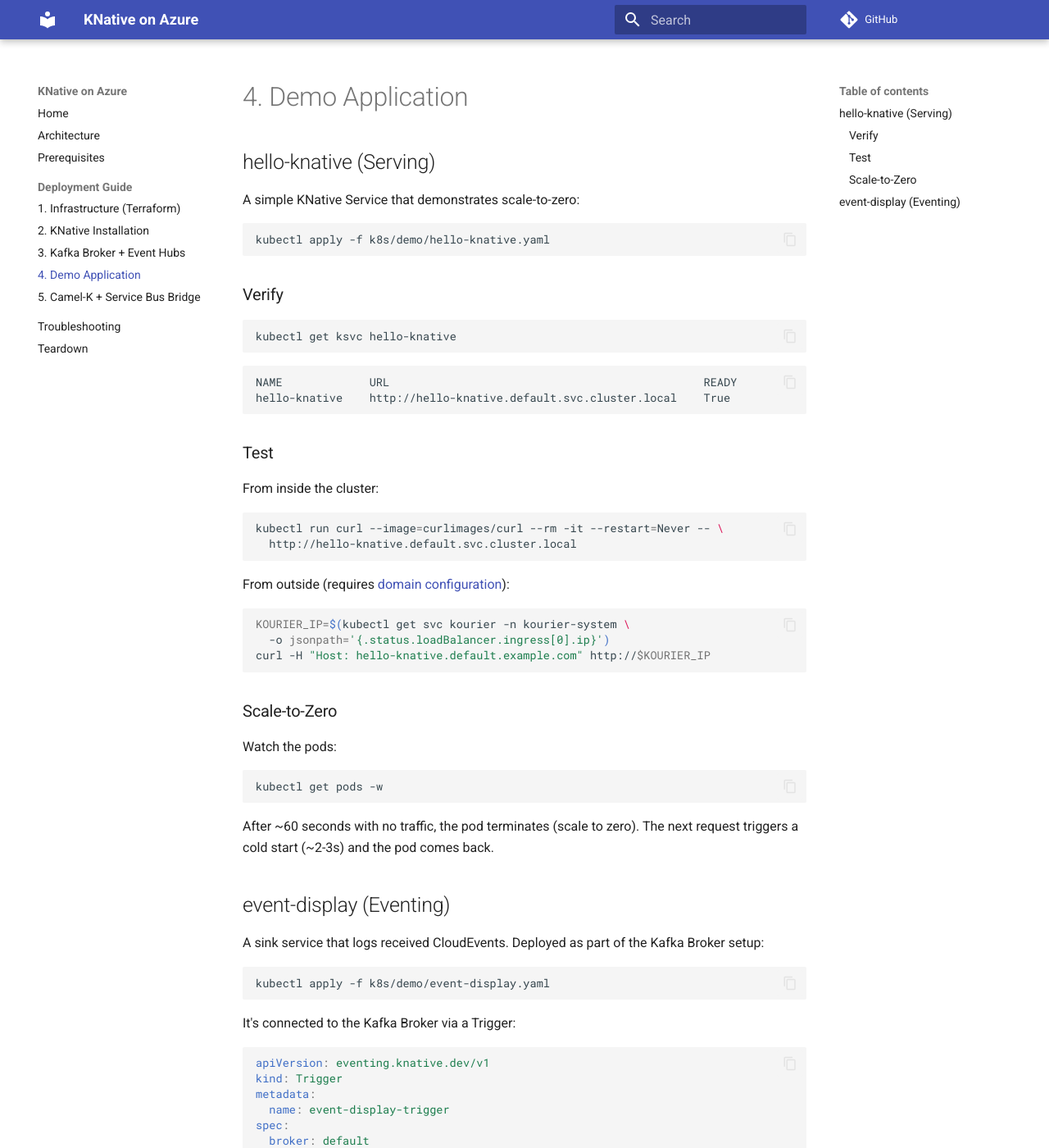
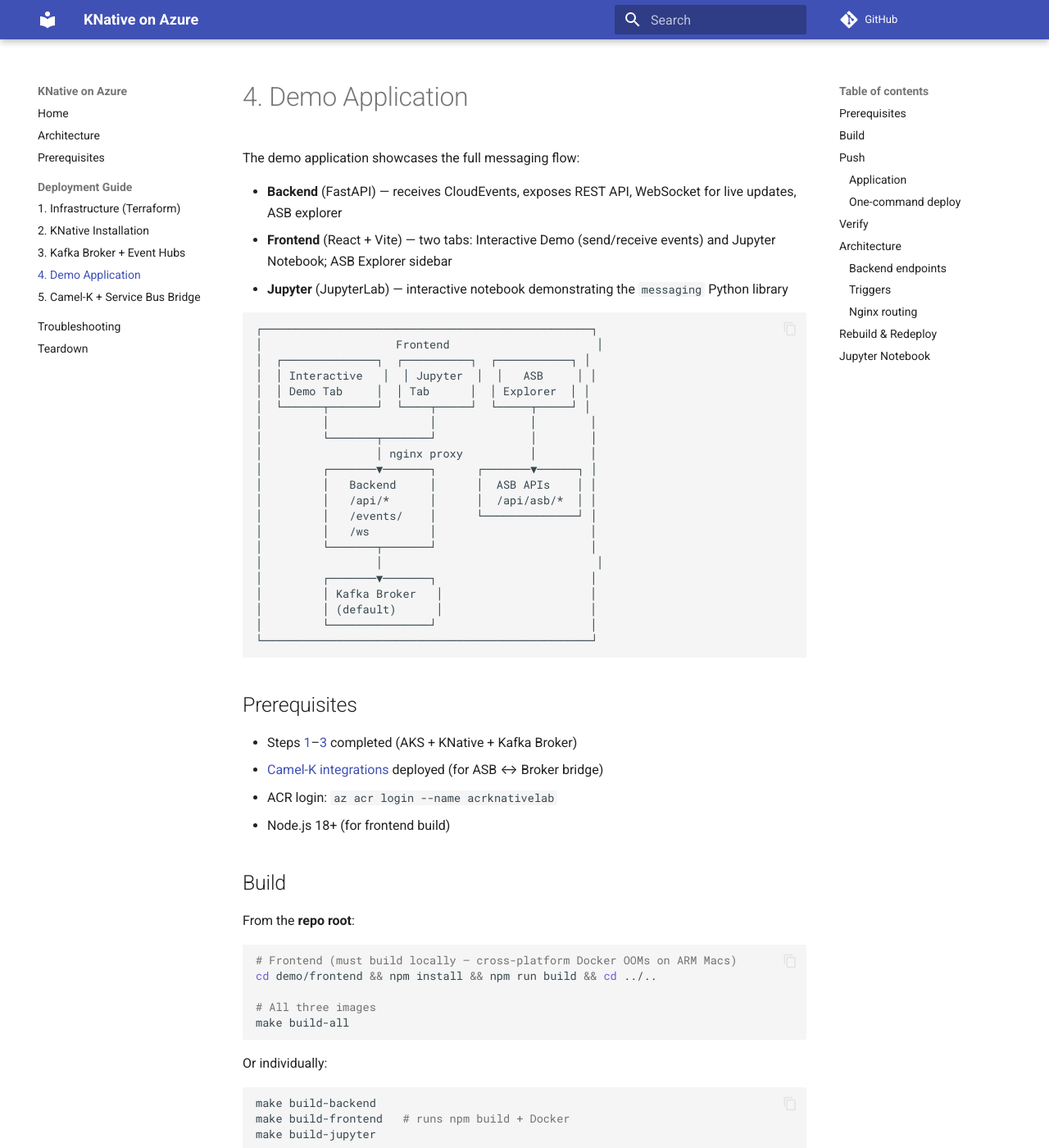
Before and after one commit to dmetzler/knative-on-azure, an MkDocs documentation site: the page built from docs/deploy/04-demo-app.md, in a window 1280 px wide and 1400 px high. Shown: the whole window at 82% size. Built offline with MkDocs 1.6.1 and Material for MkDocs 9.7.7, drawn with Linux system fonts in a browser that asks for light colours; comment, search, counter and statistics services are not loaded; some of the changed text lies outside the part shown.

````diff
--- a/docs/deploy/04-demo-app.md
+++ b/docs/deploy/04-demo-app.md
@@ -1,86 +1,168 @@
 # 4. Demo Application
 
-## hello-knative (Serving)
+The demo application showcases the full messaging flow:
 
-A simple KNative Service that demonstrates scale-to-zero:
+- **Backend** (FastAPI) — receives CloudEvents, exposes REST API, WebSocket for live updates, ASB explorer
+- **Frontend** (React + Vite) — two tabs: Interactive Demo (send/receive events) and Jupyter Notebook; ASB Explorer sidebar
+- **Jupyter** (JupyterLab) — interactive notebook demonstrating the `messaging` Python library
+
+```
+┌─────────────────────────────────────────────────┐
+│                    Frontend                      │
+│  ┌──────────────┐  ┌──────────┐  ┌───────────┐ │
+│  │ Interactive   │  │ Jupyter  │  │   ASB     │ │
+│  │ Demo Tab     │  │ Tab      │  │ Explorer  │ │
+│  └──────┬───────┘  └────┬─────┘  └─────┬─────┘ │
+│         │               │              │        │
+│         └───────┬───────┘              │        │
+│                 │ nginx proxy          │        │
+│         ┌───────▼───────┐      ┌───────▼──────┐ │
+│         │   Backend     │      │  ASB APIs    │ │
+│         │   /api/*      │      │  /api/asb/*  │ │
+│         │   /events/    │      └──────────────┘ │
+│         │   /ws         │                       │
+│         └───────┬───────┘                       │
+│                 │                                │
+│         ┌───────▼───────┐                       │
+│         │ Kafka Broker   │                      │
+│         │ (default)      │                      │
+│         └───────────────┘                       │
+└─────────────────────────────────────────────────┘
+```
+
+## Prerequisites
+
+- Steps [1](01-infrastructure.md)–[3](03-kafka-broker.md) completed (AKS + KNative + Kafka Broker)
+- [Camel-K integrations](06-camel-k-asb.md) deployed (for ASB ↔ Broker bridge)
+- ACR login: `az acr login --name acrknativelab`
+- Node.js 18+ (for frontend build)
+
+## Build
+
+From the **repo root**:
 
 ```bash
-kubectl apply -f k8s/demo/hello-knative.yaml
+# Frontend (must build locally — cross-platform Docker OOMs on ARM Macs)
+cd demo/frontend && npm install && npm run build && cd ../..
+
+# All three images
+make build-all
 ```
 
-### Verify
+Or individually:
 
 ```bash
-kubectl get ksvc hello-knative
+make build-backend
+make build-frontend   # runs npm build + Docker
+make build-jupyter
 ```
 
-```
-NAME             URL                                               READY
-hello-knative    http://hello-knative.default.svc.cluster.local    True
+## Push
+
+```bash
+make acr-login
+make push-all\n```
+
+## Deploy
+
+### Secret
+
+Create the ASB connection string secret (if not already done via Terraform):
+
+```bash
+kubectl apply -f demo/k8s/asb-secret.yaml
 ```
 
-### Test
+> **Note:** `asb-secret.yaml` is a template. Update the `connectionString` value with your actual connection string. A future iteration will use Workload Identity instead.
 
-From inside the cluster:
+### Application
 
 ```bash
-kubectl run curl --image=curlimages/curl --rm -it --restart=Never -- \
-  http://hello-knative.default.svc.cluster.local
+make deploy-demo
 ```
 
-From outside (requires [domain configuration](02-knative.md#configure-domain-optional)):
+This deploys:
+- `demo-backend` — Deployment + ClusterIP Service (port 80 → 8000)
+- `demo-frontend` — Deployment + LoadBalancer Service (port 80)
+- `demo-jupyter` — Deployment + ClusterIP Service (port 80 → 8888)
+- KNative Triggers (routes events from Broker to backend)
+
+### One-command deploy
 
 ```bash
-KOURIER_IP=$(kubectl get svc kourier -n kourier-system \
-  -o jsonpath='{.status.loadBalancer.ingress[0].ip}')
-curl -H "Host: hello-knative.default.example.com" http://$KOURIER_IP
+make all   # acr-login → build-all → push-all → deploy-all
 ```
 
-### Scale-to-Zero
-
-Watch the pods:
+## Verify
 
 ```bash
-kubectl get pods -w
+# Check pods are running
+kubectl get pods -l app=demo-backend
+kubectl get pods -l app=demo-frontend
+kubectl get pods -l app=demo-jupyter
+
+# Get the frontend external IP
+kubectl get svc demo-frontend -o jsonpath='{.status.loadBalancer.ingress[0].ip}'
 ```
 
-After ~60 seconds with no traffic, the pod terminates (scale to zero). The next request triggers a cold start (~2-3s) and the pod comes back.
+Open `http://<EXTERNAL_IP>` in your browser.
 
-## event-display (Eventing)
+## Architecture
 
-A sink service that logs received CloudEvents. Deployed as part of the Kafka Broker setup:
+### Backend endpoints
+
+| Method | Path | Description |
+|--------|------|-------------|
+| GET | `/api/messages` | List received CloudEvents |
+| DELETE | `/api/messages` | Clear received events |
+| POST | `/api/send` | Publish a CloudEvent to the Broker |
+| POST | `/events/` | CloudEvent receiver (used by KNative Triggers) |
+| GET | `/ws` | WebSocket for live event stream |
+| GET | `/api/asb/queues` | List ASB queues with message counts |
+| GET | `/api/asb/peek/{queue}` | Peek messages in an ASB queue |
+| POST | `/api/asb/send/{queue}` | Send a message to an ASB queue |
+| DELETE | `/api/asb/purge/{queue}` | Purge queue + its dead-letter queue |
+| GET | `/healthz` | Health check |
+
+### Triggers
+
+The demo uses two triggers defined in `demo/k8s/trigger.yaml`:
+
+- **`demo-backend-trigger`** — routes `com.example.demo` events to the backend
+- **`event-display-trigger`** — routes all events to event-display (debug sink)
+
+### Nginx routing
+
+The frontend nginx proxies:
+- `/api/*` → `http://demo-backend/api/`
+- `/ws` → `http://demo-backend/ws` (WebSocket upgrade)
+- `/jupyter/*` → `http://demo-jupyter/jupyter/` (JupyterLab)
+
+## Rebuild & Redeploy
+
+After code changes:
 
 ```bash
-kubectl apply -f k8s/demo/event-display.yaml
+make build-all push-all redeploy-demo
 ```
 
-It's connected to the Kafka Broker via a Trigger:
+Or for a single component:
 
-```yaml
-apiVersion: eventing.knative.dev/v1
-kind: Trigger
-metadata:
-  name: event-display-trigger
-spec:
-  broker: default
-  subscriber:
-    ref:
-      apiVersion: serving.knative.dev/v1
-      kind: Service
-      name: event-display
+```bash
+make build-backend && docker push $(ACR)/demo-backend:latest
+kubectl rollout restart deployment/demo-backend
 ```
 
-This routes **all events** from the default broker to event-display. In production, you'd add filters:
+## Jupyter Notebook
 
-```yaml
-spec:
-  broker: default
-  filter:
-    attributes:
-      type: my.specific.event.type
-  subscriber:
-    ref:
-      apiVersion: serving.knative.dev/v1
-      kind: Service
-      name: my-handler
-```
+The notebook (`demo/jupyter/notebooks/messaging-demo.ipynb`) walks through:
+
+1. **Import & Configure** — initialize `MessageBus` with `KNativeEventingPublisher`
+2. **Create a CloudEvent** — construct and inspect an event
+3. **Publish** — send an event to the Kafka Broker
+4. **Event Stream** — display widget for live event visualization
+5. **Register a Handler** — `@bus.handler()` decorator + `stream.append(event)`
+6. **Dispatch locally** — `bus.dispatch()` to invoke handlers without HTTP
+7. **Summary** — Python API + KNative Trigger YAML reference
+
+The `messaging` library is included in the Jupyter container via `PYTHONPATH`.
````
Also changed, not shown: README.md (+66 -44 lines), docs/deploy/07-production-considerations.md (added, +147 -0 lines), 4 other files.
